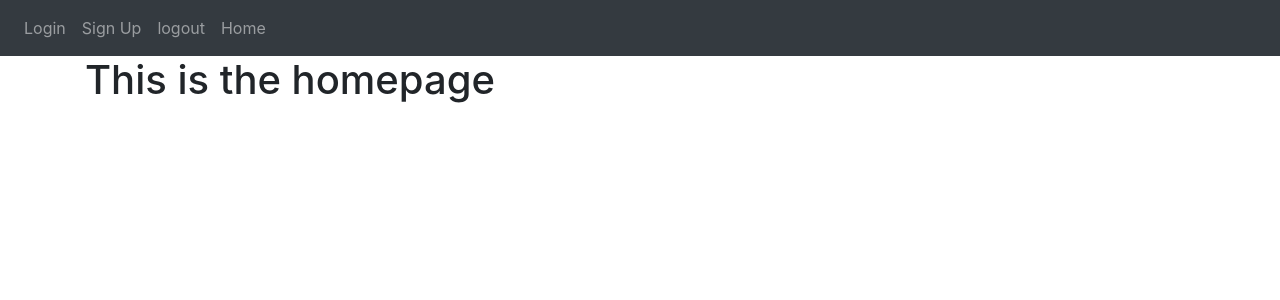
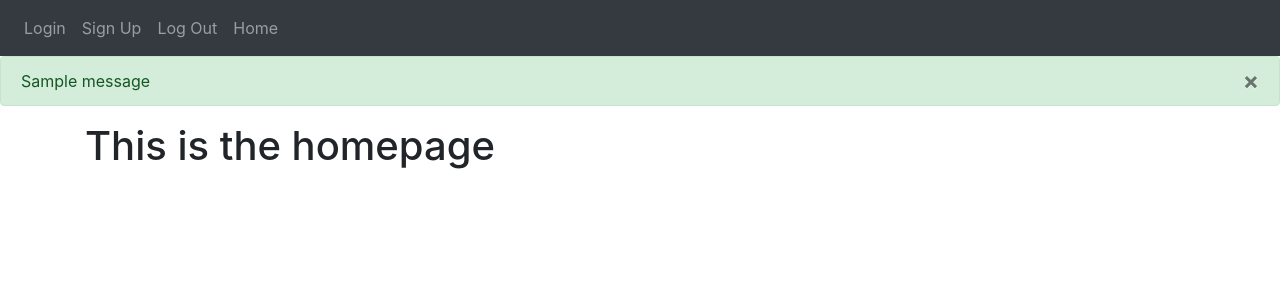
Before and after one commit to EtherngLee/Notes, a Flask app: page / in a window 1280 px wide. Shown: the top 300 px of the page. Run offline with Flask 2, Linux system fonts and the light colour scheme; one stand-in notice (Sample message) is shown; some libraries are stand-ins or nearby versions.

Commit message:
Update base.html

```diff
--- a/Notes/Website/templates/base.html
+++ b/Notes/Website/templates/base.html
@@ -18,7 +18,7 @@
     <title>{% block title %}Home{% endblock %}</title>
     </head>
     <body>
-        <nav class="navbar navbar-expand-lg navbar-dark bg-dark">
+      <nav class="navbar navbar-expand-lg navbar-dark bg-dark">
             <button class="navbar-toggler" type="button" data-toggle="collapse"
             data-target="#navbar">
             <span class="navbar-toggler-icon"></span>
@@ -28,11 +28,34 @@
             <div class="navbar-nav">
                 <a class="nav-item nav-link" id="login" href="/login">Login</a>
                 <a class="nav-item nav-link" id="signUp" href="/sign-up">Sign Up</a>
-                <a class="nav-item nav-link" id="logout" href="/logout">logout</a>
+                <a class="nav-item nav-link" id="logout" href="/logout">Log Out</a>
                 <a class="nav-item nav-link" id="home" href="/">Home</a>
             </div>
         </div>
-    </nav>
+      </nav>
+
+      {% with messages = get_flashed_messages(with_categories=true) %}
+      {% if messages %}
+        {% for category, message in messages %}
+
+        {% if category == "error" %}
+        <div class="alert alert-danger alert-dismissable fade show">
+          {{ message }}
+          <button type="button" class="close" data-dismiss="alert">
+            <span aria-hidden="true">&times;</span>
+          </button>
+        </div>
+        {% else %}
+        <div class="alert alert-success alert-dismissable fade show">
+          {{ message }}
+          <button type="button" class="close" data-dismiss="alert">
+            <span aria-hidden="true">&times;</span>
+          </button>
+        </div>
+        {% endif %}
+        {% endfor %}
+        {% endif %}
+      {% endwith %}
 
     <div class="container">
         {% block content %}
@@ -62,4 +85,4 @@
     </body>
 </html>
 
-<!--  -->
+<!-- 1:15:45 -->
```
